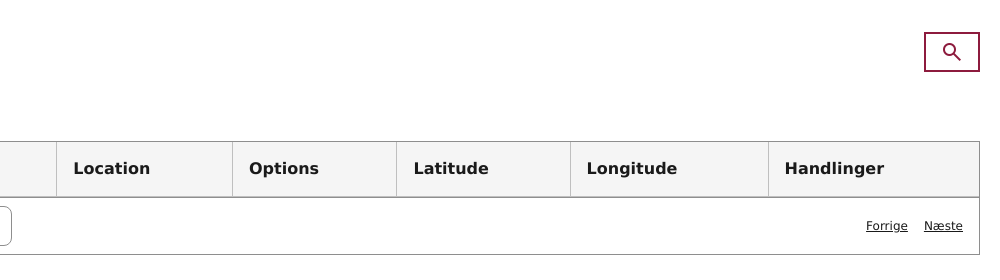
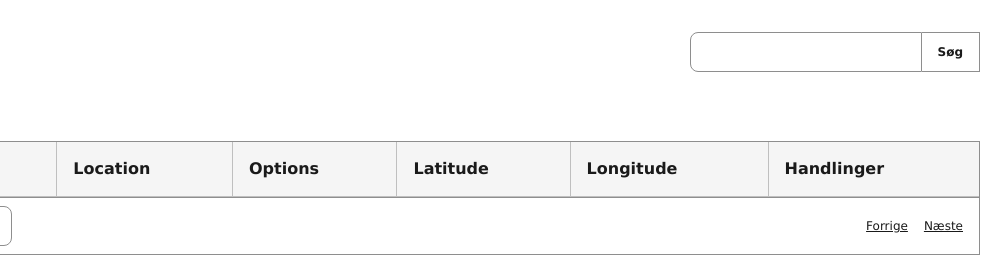
Before and after one commit to mathiasmundt99/gruppe2projekt, a website: page public/index.html in a window 1280 px wide. Shown: the top 280 px of the page, 280-1280 px from the left. Drawn offline with nearby package versions, Linux system fonts and the light colour scheme; no server answers.

Commit message:
Update index.html

```diff
--- a/public/index.html
+++ b/public/index.html
@@ -22,9 +22,14 @@
         <span>OPGAVEDATABASE</span>
       </div>
       <div>
-        <button class="button button-secondary">
-          <span class="material-symbols-outlined">search</span>
-        </button>
+      <div class="form-group search">
+        <label for="input-type-text" class="sr-only">Søg efter indhold</label>
+        <input
+          class="form-input input-char-27"
+          id="input-type-text"
+          name="search-button"
+          type="search" />
+        <button class="button button-search">Søg</button>
       </div>
     </header>
     <!-- modal med opret ny opgave -->
```
